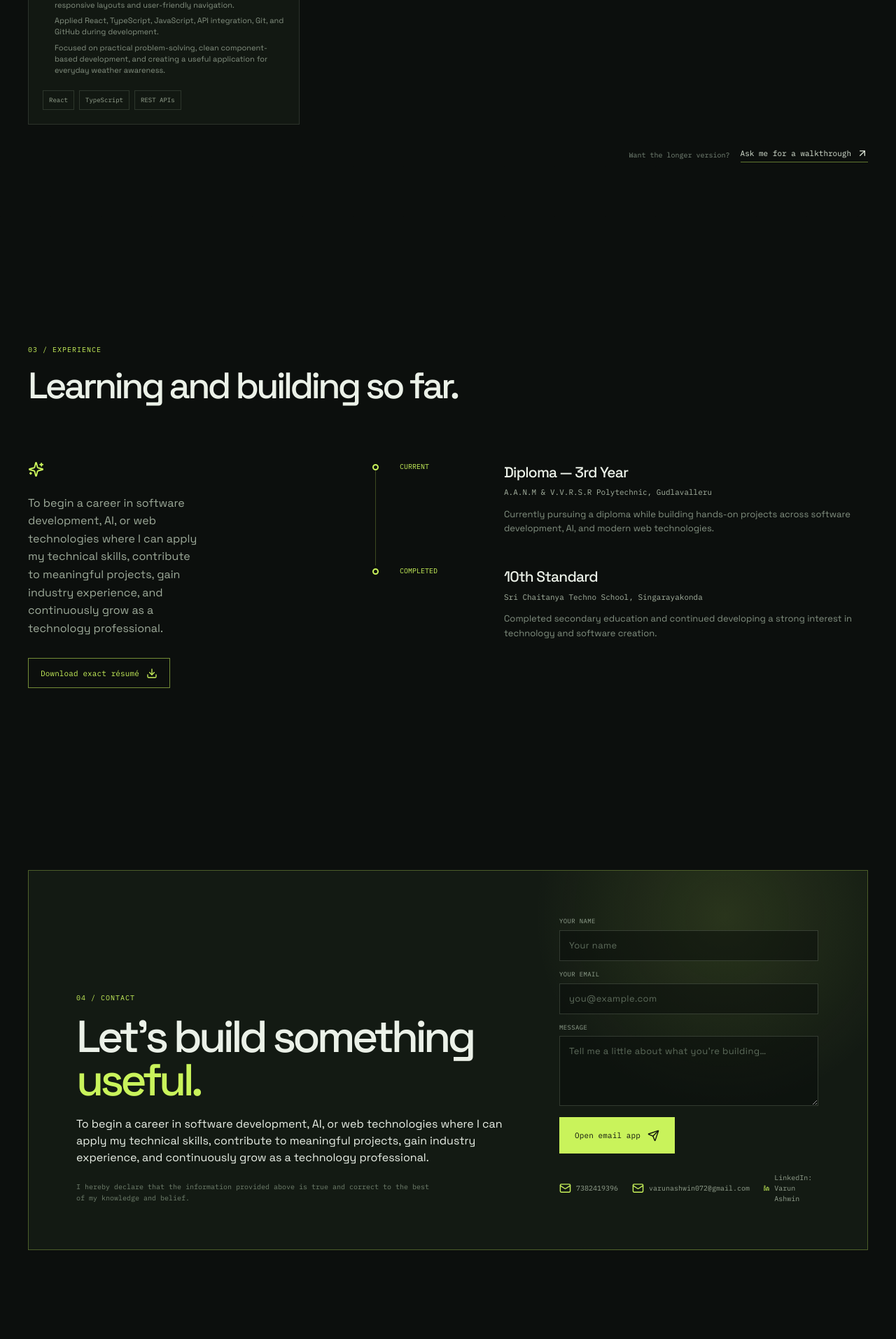
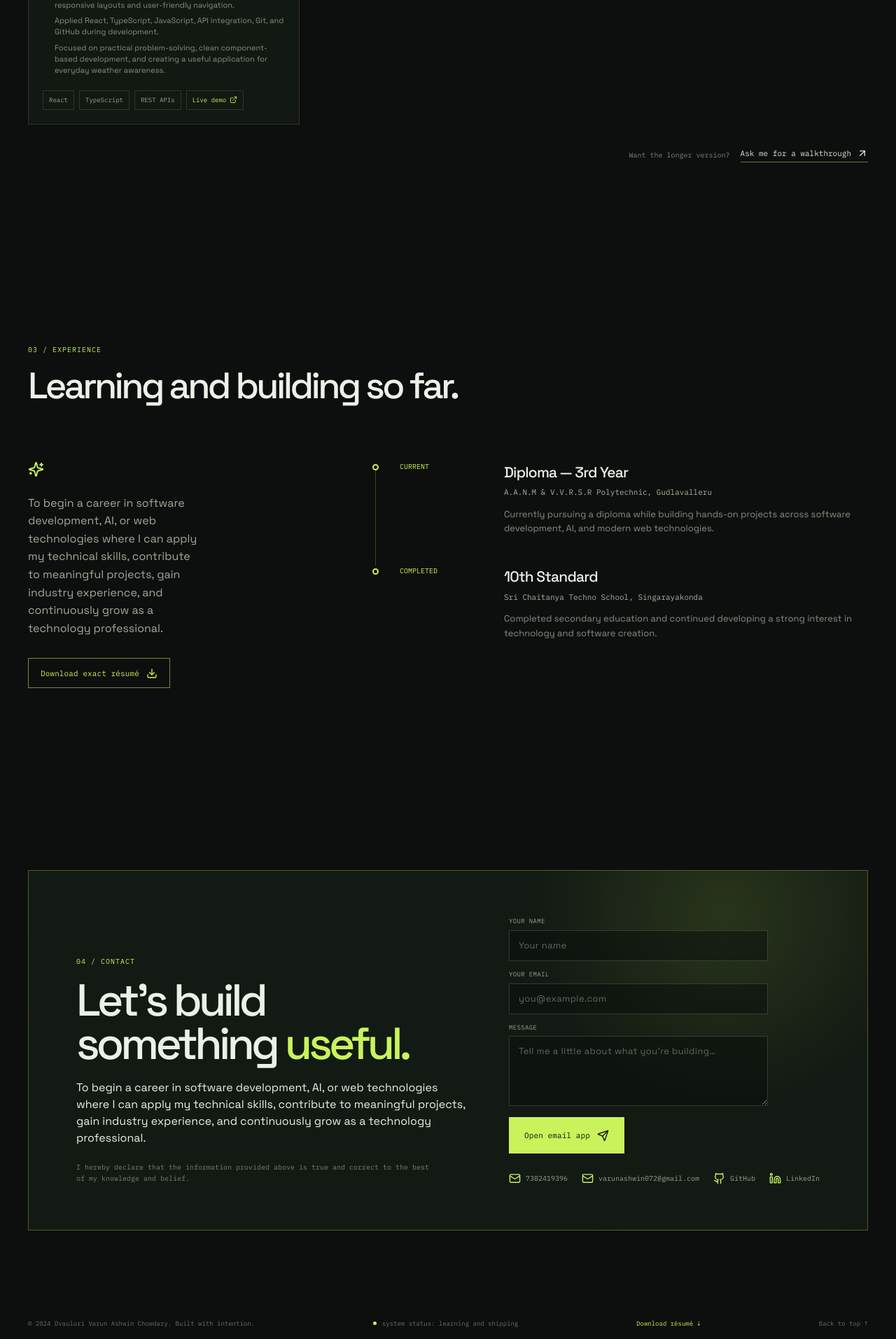
Before and after one commit to varunashwin72-maker/my-portfolio, a React (Vite) app in the folder client/: page / in a window 1280 px wide. Shown: the part 3075-4988 px from the top of the page at 70% size. Built offline with nearby package versions, Linux system fonts and the light colour scheme.

Commit message:
Update portfolio social links and live project demo

```diff
--- a/client/src/index.css
+++ b/client/src/index.css
@@ -198,3 +198,6 @@ button:focus-visible, a:focus-visible { outline: 2px solid var(--accent); outlin
 .contact-form .button { justify-self: start; margin-top: 4px; }
 .form-status { margin: 0; color: var(--accent); font-family: "IBM Plex Mono", monospace; font-size: 10px; }
 @media (max-width: 680px) { .contact-form { width: 100%; } .contact-form .button { width: 100%; } .cursor-glow, .site-shell::before { display: none; } .hero-console { transform: none !important; } .project-details { font-size: 10px; } }
+
+.tag-link { display: inline-flex; align-items: center; gap: 5px; color: var(--accent); text-decoration: none; }
+.tag-link:hover { border-color: var(--accent); color: #e0ff8c; }
--- a/client/src/pages/Home.tsx
+++ b/client/src/pages/Home.tsx
@@ -45,6 +45,7 @@ const projects = [
     ],
     tags: ["React", "TypeScript", "REST APIs"],
     accent: "lime",
+    url: "https://aetherweather72vercelapp.vercel.app/",
   },
 ];
 
@@ -278,7 +279,7 @@ export default function Home() {
                 <h3>{project.title}</h3>
                 <p>{project.description}</p>
                 {project.details && <ul className="project-details">{project.details.map((detail) => <li key={detail}>{detail}</li>)}</ul>}
-                <div className="tag-row">{project.tags.map((tag) => <span className="tag" key={tag}>{tag}</span>)}</div>
+                <div className="tag-row">{project.tags.map((tag) => <span className="tag" key={tag}>{tag}</span>)}{project.url && <a className="tag tag-link" href={project.url} target="_blank" rel="noreferrer">Live demo <ExternalLink size={11} /></a>}</div>
               </article>
             ))}
           </div>
@@ -306,7 +307,7 @@ export default function Home() {
                 <button className="button button-primary button-large" type="submit">Open email app <Send size={17} /></button>
                 {contactStatus && <p className="form-status" role="status">{contactStatus}</p>}
               </form>
-              <div className="social-links"><a href="tel:7382419396"><Mail size={17} /> 7382419396</a><a href="mailto:varunashwin072@gmail.com"><Mail size={17} /> varunashwin072@gmail.com</a><span className="social-link-item"><Linkedin size={17} /> LinkedIn: Varun Ashwin</span></div>
+              <div className="social-links"><a href="tel:7382419396"><Mail size={17} /> 7382419396</a><a href="mailto:varunashwin072@gmail.com"><Mail size={17} /> varunashwin072@gmail.com</a><a href="https://github.com/varunashwin72-maker" target="_blank" rel="noreferrer"><Github size={17} /> GitHub</a><a href="https://www.linkedin.com/in/varun-ashwin-903175362/" target="_blank" rel="noreferrer"><Linkedin size={17} /> LinkedIn</a></div>
             </div>
           </div>
         </section>
```
